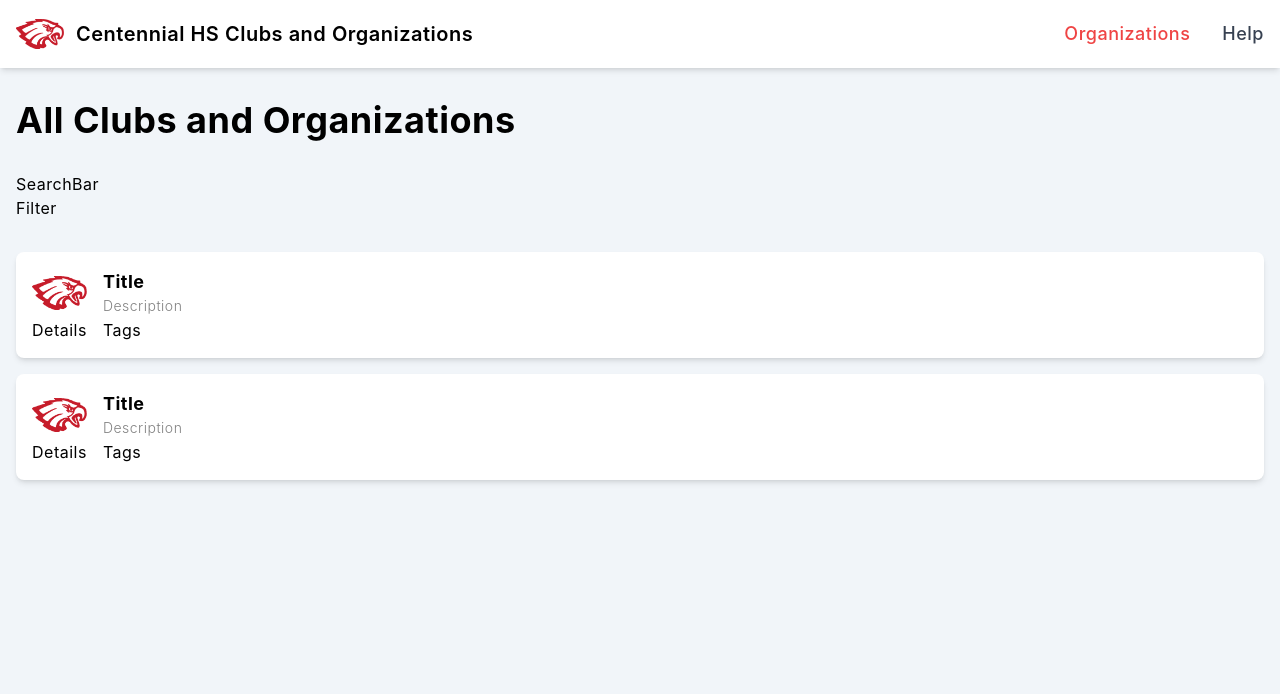
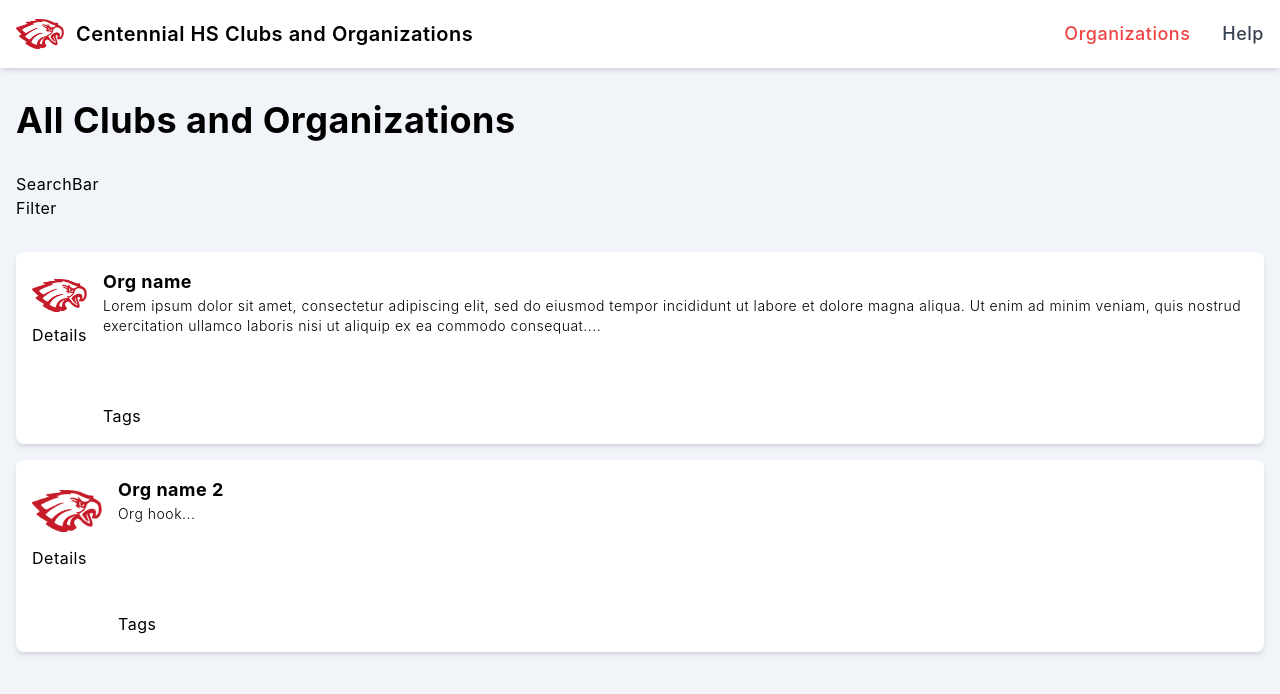
Before and after one commit to jtcheng26/chs-clubs-app, a Next.js app: page / in a window 1280 px wide. Shown: the top 694 px of the page. Built offline with nearby package versions, Linux system fonts and the light colour scheme.

Commit message:
Children props

```diff
--- a/components/home/cardList/card/components/Description.tsx
+++ b/components/home/cardList/card/components/Description.tsx
@@ -1,8 +1,6 @@
 import React from 'react'
+import { ChildrenProps } from '../../../../templates/props'
 
-export default function Description() {
-    return <div className="text-sm text-[#828282] font-light">
-        Description
-    </div>
-
+export default function Description({ children }: ChildrenProps) {
+    return <div className="text-sm text-black font-light">{children}</div>
 }
--- a/components/home/cardList/card/components/Title.tsx
+++ b/components/home/cardList/card/components/Title.tsx
@@ -1,7 +1,6 @@
 import React from 'react'
+import { ChildrenProps } from '../../../../templates/props'
 
-export default function Title() {
-    return <div className="text-lg text-black font-bold">
-        Title
-    </div>
+export default function Title({ children }: ChildrenProps) {
+    return <div className="text-lg text-black font-bold">{children}</div>
 }
--- a/components/home/cardList/card/index.tsx
+++ b/components/home/cardList/card/index.tsx
@@ -10,20 +10,25 @@ interface CardProps {
 
 export default function Card({ org }: CardProps) {
     return (
-        <div className="bg-white p-4 shadow-md rounded-lg flex flex-row space-x-4">
+        <div className="bg-white p-4 shadow-md rounded-lg flex flex-row space-x-4 h-48 overflow-hidden">
             <div className="flex flex-col space-y-2">
                 <Image
                     src={org.picture}
-                    width={50}
-                    height={50}
+                    width={70}
+                    height={70}
                     objectFit="contain"
                     alt={org.name + ' logo'}
                 />
                 Details
             </div>
             <div className="flex flex-col">
-                <Title>{org.name}</Title>
-                <Description>{org.hook}</Description>
+                <div className="h-30 overflow-hidden">
+                    <Title>{org.name}</Title>
+                    <Description>
+                        {org.hook.substring(0, Math.min(org.hook.length, 280)) +
+                            '...'}
+                    </Description>
+                </div>
                 <div className="flex-grow" />
                 Tags
             </div>
--- /dev/null
+++ b/components/templates/props.ts
@@ -0,0 +1,5 @@
+import React from 'react'
+
+export interface ChildrenProps {
+    children: React.ReactNode
+}
```
